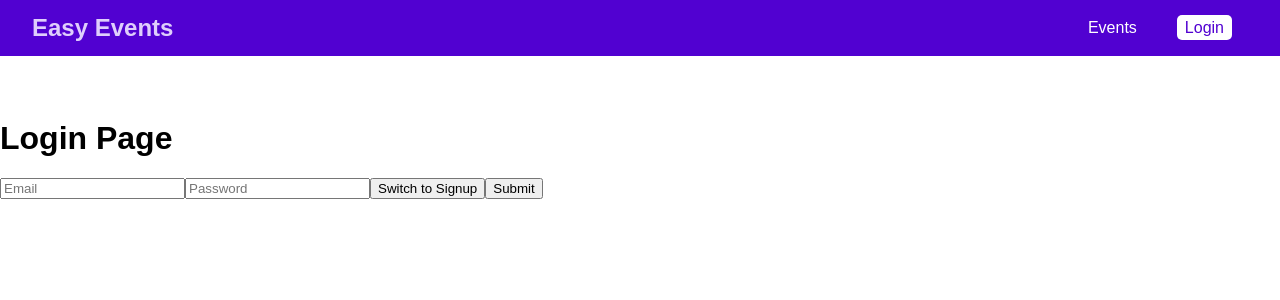
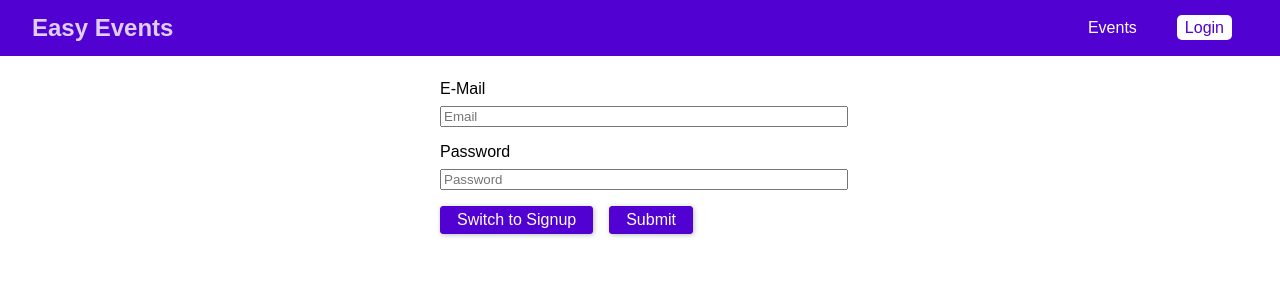
Before and after one commit to Poojavpatel/graphql_proj, a React (Create React App) app in the folder client/: page /login in a window 1280 px wide. Shown: the top 300 px of the page. Built offline with nearby package versions, Linux system fonts and the light colour scheme.

Commit message:
fixed  styling

```diff
--- a/client/src/App.css
+++ b/client/src/App.css
@@ -1,3 +1,6 @@
 a.active{
   color:orange;
 }
+.main-content {
+  margin: 4rem 2.5rem;
+}
--- a/client/src/components/modal/modal.js
+++ b/client/src/components/modal/modal.js
@@ -6,8 +6,8 @@ const modal = props => (
     <header className="modal__header">{props.title}</header>
     <section className="modal__content">{props.children}</section>
     <section className="modal__actions">
-      {props.canCancel && <button onClick={props.onCancel}>Cancel</button>}
-      {props.canCancel && <button onClick={props.onConfirm}>Confirm</button>}
+      {props.canCancel && <button className="btn" onClick={props.onCancel}>Cancel</button>}
+      {props.canCancel && <button className="btn" onClick={props.onConfirm}>Confirm</button>}
     </section>
   </div>
 );
--- a/client/src/index.css
+++ b/client/src/index.css
@@ -9,7 +9,8 @@ body {
 }
 
 .form-control label,
-.form-control input {
+.form-control input,
+.form-control textarea{
   width: 100%;
   display: block;
 }
--- a/client/src/pages/events.js
+++ b/client/src/pages/events.js
@@ -31,11 +31,32 @@ class EventsPage extends Component{
           onConfirm = {this.modalConfirmHandler}
           canCancel
           canConfirm>
-          <p>Modal Content</p>
+          <form>
+            <div className="form-control">
+              <label htmlFor="title">Title</label>
+              <input type="text" id="title" ref={this.titleElRef} />
+            </div>
+            <div className="form-control">
+              <label htmlFor="price">Price</label>
+              <input type="number" id="price" ref={this.priceElRef} />
+            </div>
+            <div className="form-control">
+              <label htmlFor="date">Date</label>
+              <input type="datetime-local" id="date" ref={this.dateElRef} />
+            </div>
+            <div className="form-control">
+              <label htmlFor="description">Description</label>
+              <textarea
+                id="description"
+                rows="4"
+                ref={this.descriptionElRef}
+              />
+            </div>
+          </form>
         </Modal>}
         <div className="margin-me">
           <h1>Events Page</h1>
-          <button onClick={this.createEventHandler}>Create Event</button>
+          <button className="btn" onClick={this.createEventHandler}>Create Event</button>
         </div>
       </React.Fragment>
     )
--- a/client/src/pages/login.js
+++ b/client/src/pages/login.js
@@ -59,15 +59,20 @@ class LoginPage extends Component{
 
   render(){
     return(
-      <div className="margin-me">
-        <h1>Login Page</h1>
-        <form onSubmit={this.submitHandler}>
+      <form className="auth-form" onSubmit={this.submitHandler}>
+        <div className="form-control">
+          <label htmlFor="email">E-Mail</label>
           <input type="email" id="email" placeholder="Email" ref={this.emailEl}></input>
+        </div>
+        <div className="form-control">
+          <label htmlFor="password">Password</label>
           <input type="password" id="password" placeholder="Password" ref={this.passwordEl}></input>
+        </div>
+        <div className="form-actions">
           <button onClick={this.showSwitchHandler}>Switch to {this.state.isLogin ? 'Signup' : 'Login'}</button>
           <button type="submit">Submit</button>
-        </form>
         </div>
+      </form>
     )
   }
 }
```
